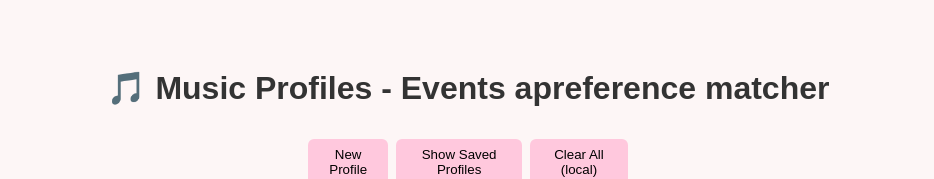
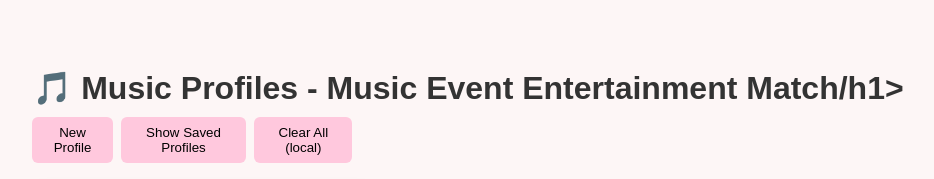
Before and after one commit to chuian/music-profile, a website: page index.html in a window 1280 px wide. Shown: the top 179 px of the page, without its empty margins (172-1106 px from the left). Drawn offline with Linux system fonts and the light colour scheme; no server answers.

Commit message:
Fix heading text in index.html

```diff
--- a/index.html
+++ b/index.html
@@ -7,7 +7,7 @@
   <link rel="stylesheet" href="style.css" />
 </head>
 <body>
-  <h1>🎵 Music Profiles - Events apreference matcher</h1>
+  <h1>🎵 Music Profiles - Music Event Entertainment Match/h1>
   <div id="controls" class="controls">
     <button id="newBtn" type="button">New Profile</button>
     <button id="loadBtn" type="button">Show Saved Profiles</button>
```
